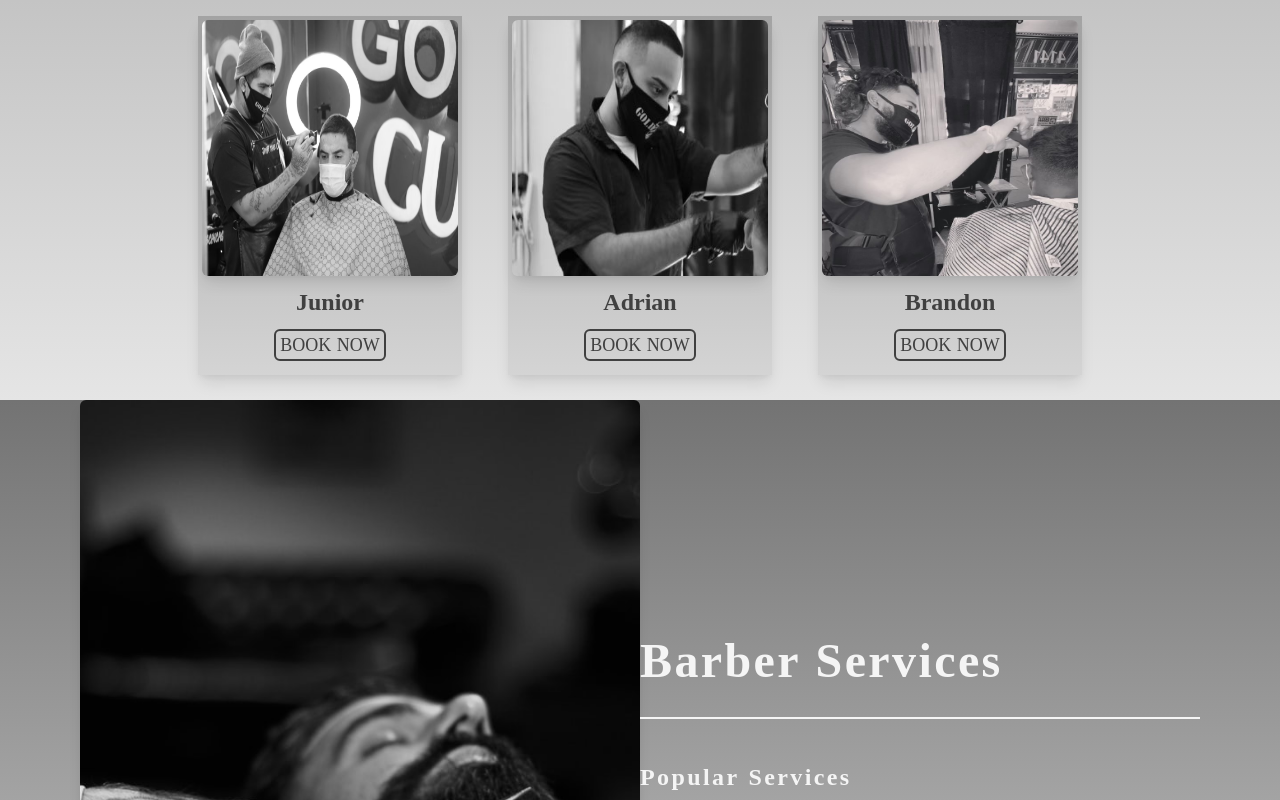
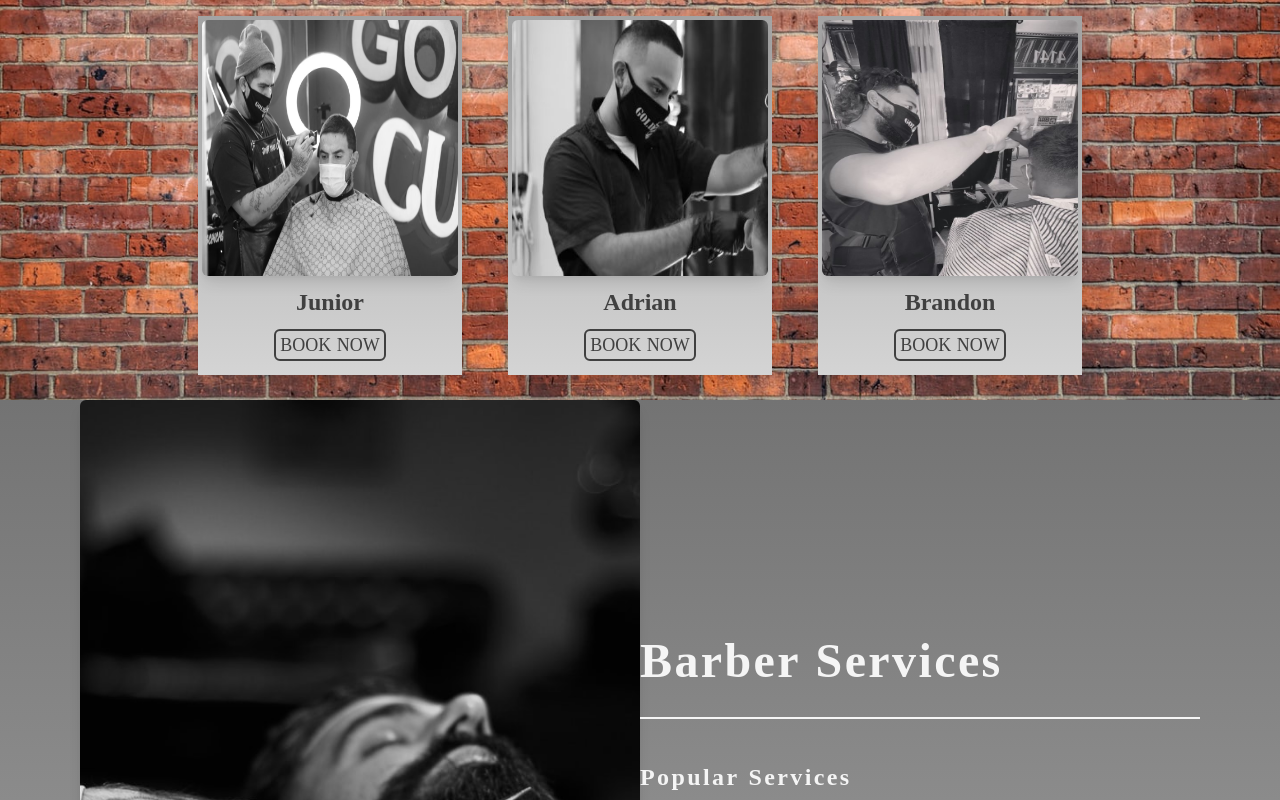
Before and after one commit to SuHaye/barber-site, a Nuxt app: page / in a window 1280 px wide. Shown: the part 2000-2800 px from the top of the page. Built offline with nearby package versions, Linux system fonts and the light colour scheme; a web font is replaced by a local one.

Commit message:
Background image and mobile friendly

```diff
--- a/components/Footer.vue
+++ b/components/Footer.vue
@@ -76,12 +76,6 @@
                                     class="lg:hidden hover:text-yellow-400 text-gray-200"
                                     >Locations
                                 </NuxtLink>
-                                <span class="lg:hidden text-gray-200">|</span>
-                                <NuxtLink
-                                    to="/"
-                                    class="lg:hidden hover:text-yellow-400 text-gray-200"
-                                    >Safe Sport
-                                </NuxtLink>
                             </div>
                         </div>
                         <div class="hidden lg:flex lg:flex-col text-center mt-10 lg:mt-0">
--- a/pages/index.vue
+++ b/pages/index.vue
@@ -13,7 +13,7 @@
       <div
         id="about"
         class="lg:h-screen h-full justify-center lg:items-center flex flex-col lg:flex-row
-       pb-20 py-20 lg:py-20 md:px-10 xl:px-20 2xl:px-32 bg-gradient-to-b from-gray-300 to-gray-600">
+       pb-20 py-20 lg:py-20 md:px-10 xl:px-20 2xl:px-32 bg-gradient-to-b from-gray-300 to-gray-500">
         <!-- Left Side -->
         <div class="text-center px-5 md:px-0 lg:w-2/3 xl:w-3/4">
           <h3
@@ -62,11 +62,10 @@
     </section>
 
     <!-- Second Section/ Barbers and Contact -->
-    <section class="section3 h-screen w-full">
+    <section class="section3 h-full lg:h-screen w-full">
       <div
         id="barber"
-        class="h-full py-20 lg:py-40 bg-fixed bg-center bg-cover bg-gradient-to-b from-gray-400 to-gray-200
-        overflow-scroll lg:overflow-visible"
+        class="h-full py-20 lg:py-40 bg-fixed bg-center bg-cover bg-gradient-to-b from-gray-400 to-gray-200"
         >
         <div class="">
           <h2
@@ -155,7 +154,7 @@
 
     <!-- Prices for Cuts -->
     <section class="section4 h-screen w-full">
-      <div class="bg-gradient-to-b from-gray-500 to-gray-300 h-full">
+      <div class="bg-gradient-to-b from-gray-500 to-gray-400 h-full">
         <div class="flex flex-col lg:flex-row justify-center h-full md:px-10 xl:px-20 2xl:px-32">
           <!-- Left Side/ Icon or Picture -->
           <div class="w-1/2 flex justify-center">
@@ -217,7 +216,7 @@
       <div
         id="contact"
         class="lg:items-center lg:pb-20 pt-28 h-full justify-center flex flex-col
-        lg:flex-row bg-gradient-to-b from-gray-300 to-gray-700 text-center">
+        lg:flex-row bg-gradient-to-b from-gray-400 to-gray-700 text-center">
         <!-- Hours -->
         <div class="lg:border-b-0 lg:border-r-2 border-b-2 border-white w-5/6 mx-auto lg:pt-28">
           <h2
@@ -283,3 +282,14 @@ export default {
 
 }
 </script>
+
+
+<style scoped>
+
+ #barber {
+   background: url(/bricks.jpg);
+   background-repeat: none;
+   background-size:cover;
+ }
+
+</style>
```
Also changed, not shown: static/bricks.jpg (added).
